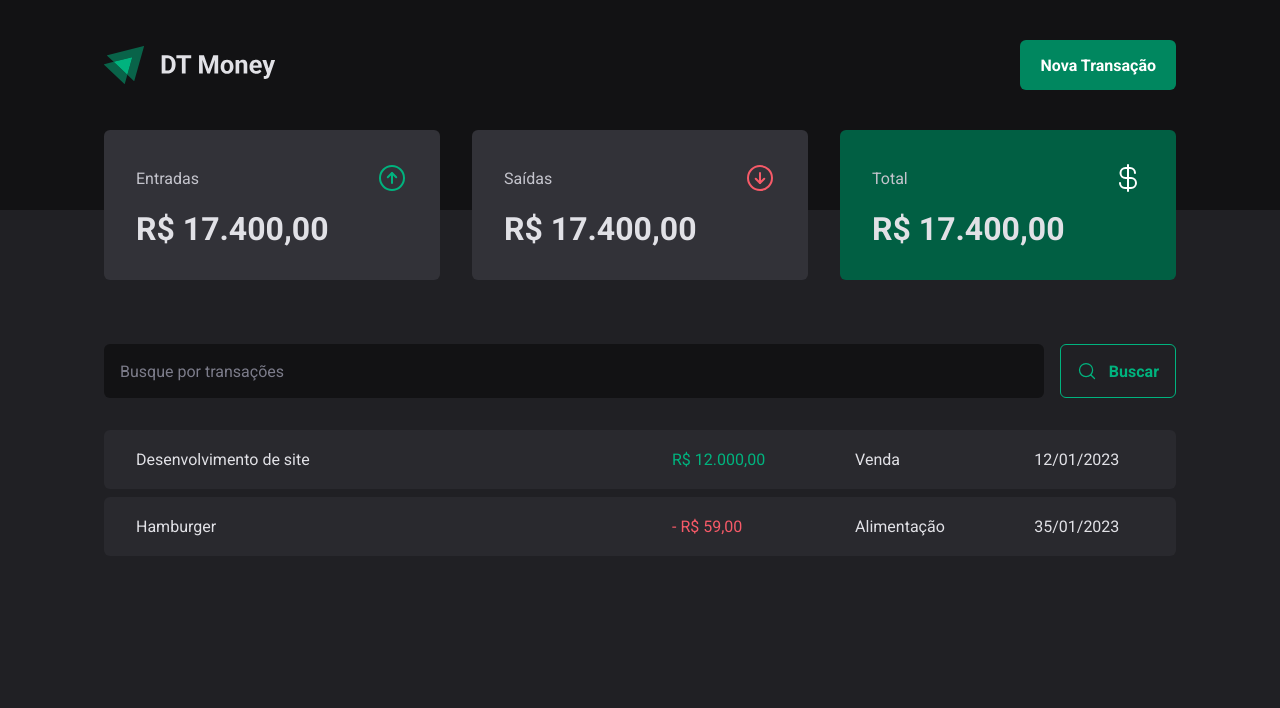
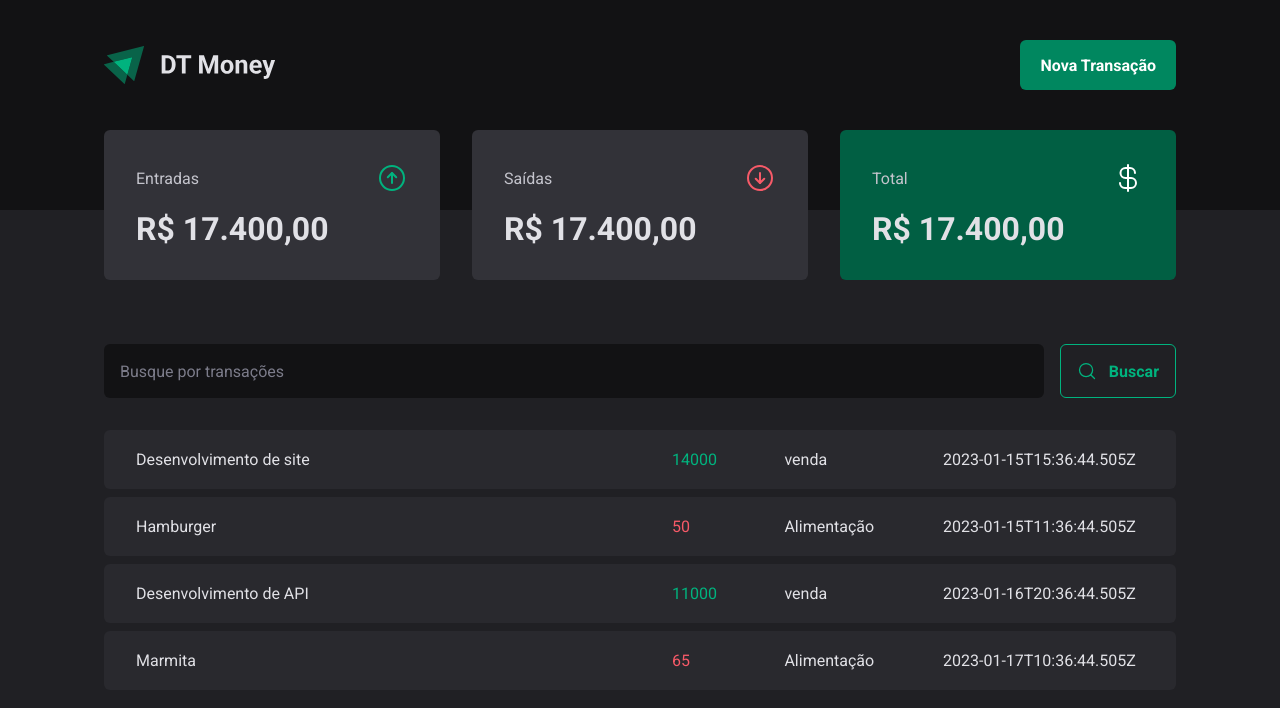
Before and after one commit to Rosangela-Nery/dt-money, a React (Vite) app: page / in a window 1280 px wide. Shown: the top 708 px of the page. Built offline with nearby package versions, Linux system fonts and the light colour scheme; data requests are answered from the project's data file.

Commit message:
Performing HTTP request

```diff
--- a/package.json
+++ b/package.json
@@ -5,6 +5,7 @@
   "type": "module",
   "scripts": {
     "dev": "vite",
+    "dev:server": "json-server server.json -p 3000 -w -d 500",
     "build": "tsc && vite build",
     "preview": "vite preview"
   },
@@ -21,6 +22,7 @@
     "@types/react-dom": "^18.0.9",
     "@types/styled-components": "^5.1.26",
     "@vitejs/plugin-react": "^3.0.0",
+    "json-server": "^0.17.1",
     "typescript": "^4.9.3",
     "vite": "^4.0.0"
   }
--- /dev/null
+++ b/server.json
@@ -0,0 +1,36 @@
+{
+    "transactions": [
+        {
+            "id": 1,
+            "description": "Desenvolvimento de site",
+            "type": "income",
+            "category": "venda",
+            "price": 14000,
+            "createdAt": "2023-01-15T15:36:44.505Z"
+        },
+        {
+            "id": 2,
+            "description": "Hamburger",
+            "type": "outcome",
+            "category": "Alimentação",
+            "price": 50,
+            "createdAt": "2023-01-15T11:36:44.505Z"
+        },
+        {
+            "id": 3,
+            "description": "Desenvolvimento de API",
+            "type": "income",
+            "category": "venda",
+            "price": 11000,
+            "createdAt": "2023-01-16T20:36:44.505Z"
+        },
+        {
+            "id": 4,
+            "description": "Marmita",
+            "type": "outcome",
+            "category": "Alimentação",
+            "price": 65,
+            "createdAt": "2023-01-17T10:36:44.505Z"
+        }
+    ]
+}
--- a/src/pages/Transactions/index.tsx
+++ b/src/pages/Transactions/index.tsx
@@ -1,9 +1,31 @@
+import { useEffect, useState } from 'react'
 import { Header } from '../../components/Header'
 import { Summary } from '../../components/Summary'
 import { SearchForm } from './components/SearchForm'
 import { PriceHighlight, TransactionsContainer, TransactionsTable } from './styles'
 
+interface Transaction {
+  id: number;
+  description: string;
+  type: 'income' | 'outcome';
+  price: number;
+  category: string;
+  createdAt: string;
+}
+
 export function Transactions() {
+  const [transactions, setTransactions] = useState<Transaction[]>([])
+
+  async function loadTransactions() {
+    const reponse = await fetch('http://localhost:3000/transactions')
+    const data = await reponse.json();
+    setTransactions(data)
+  }
+
+  useEffect(() => {
+    loadTransactions();
+  }, [])
+
     return (
         <div>
           <Header />
@@ -13,26 +35,20 @@ export function Transactions() {
             <SearchForm />
             <TransactionsTable>
               <tbody>
-                <tr>
-                  <td width="50%">Desenvolvimento de site</td>
-                  <td>
-                    <PriceHighlight variant="income">
-                      R$ 12.000,00
-                    </PriceHighlight>
-                  </td>
-                  <td>Venda</td>
-                  <td>12/01/2023</td>
-                </tr>
-                <tr>
-                  <td width="50%">Hamburger</td>
-                  <td>
-                    <PriceHighlight variant="outcome">
-                      - R$ 59,00
-                    </PriceHighlight>
-                  </td>
-                  <td>Alimentação</td>
-                  <td>35/01/2023</td>
-                </tr>
+                {transactions.map((transaction) => {
+                  return (
+                    <tr key={transaction.id}>
+                      <td width="50%">{transaction.description}</td>
+                      <td>
+                        <PriceHighlight variant={transaction.type}>
+                          {transaction.price}
+                        </PriceHighlight>
+                      </td>
+                      <td>{transaction.category}</td>
+                      <td>{transaction.createdAt}</td>
+                    </tr>
+                  )
+                })}
               </tbody>
             </TransactionsTable>
           </TransactionsContainer>
```
Also changed, not shown: 1 other file (tests, documents, lock files or other folders).
